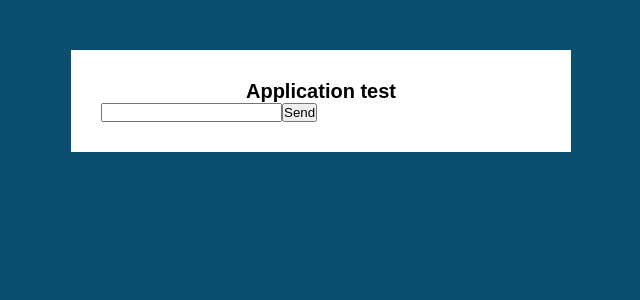
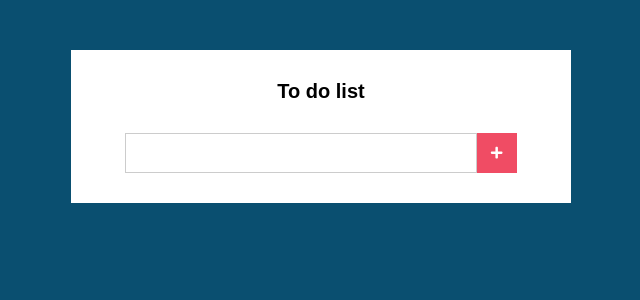
Before and after one commit to victormxlo/react-to-do-list, a React (Create React App) app: page / in a window 1280 px wide. Shown: the top 300 px of the page, without its empty margins (319-959 px from the left). Built offline with nearby package versions, Linux system fonts and the light colour scheme.

Commit message:
Stylized form

```diff
--- a/package.json
+++ b/package.json
@@ -42,6 +42,7 @@
     "eslint-plugin-import": "^2.27.5",
     "eslint-plugin-jsx-a11y": "^6.7.1",
     "eslint-plugin-react": "^7.32.2",
-    "eslint-plugin-react-hooks": "^4.6.0"
+    "eslint-plugin-react-hooks": "^4.6.0",
+    "react-icons": "^4.8.0"
   }
 }
--- a/src/components/Main.css
+++ b/src/components/Main.css
@@ -10,3 +10,29 @@
   font-size: 20px;
   text-align: center;
 }
+
+.form {
+  margin-top: 30px;
+  display: flex;
+  align-items: center;
+  justify-content: center;
+}
+
+.form input[type="text"] {
+  height: 40px;
+  padding: 0 20px;
+  font-size: 20px;
+  border: 1px solid #ccc;
+  min-width: 80%;
+}
+
+.form button[type="submit"] {
+  border: none;
+  height: 40px;
+  width: 40px;
+  background: #f04c64;
+  color: #fff;
+  display: flex;
+  align-items: center;
+  justify-content: center;
+}
--- a/src/components/Main.js
+++ b/src/components/Main.js
@@ -1,4 +1,7 @@
 import React, { Component } from 'react';
+
+// Form
+import { FaPlus } from 'react-icons/fa';
 
 import './Main.css';
 
@@ -18,12 +21,13 @@ export default class Main extends Component {
 
     return (
       <div className="main">
-        <h1>Application test</h1>
-        <p>{newTask}</p>
+        <h1>To do list</h1>
 
-        <form action="#">
-          <input onChange={this.handleChange} type="text" />
-          <button type="submit">Send</button>
+        <form action="#" className="form">
+          <input onChange={this.handleChange} type="text" value={newTask} />
+          <button type="submit">
+            <FaPlus />
+          </button>
         </form>
       </div>
     );
```
Also changed, not shown: .eslintrc.js, 1 other file (tests, documents, lock files or other folders).
